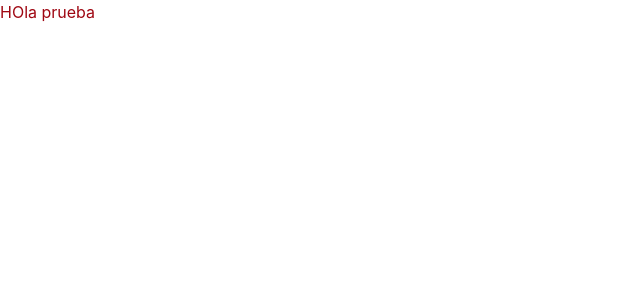
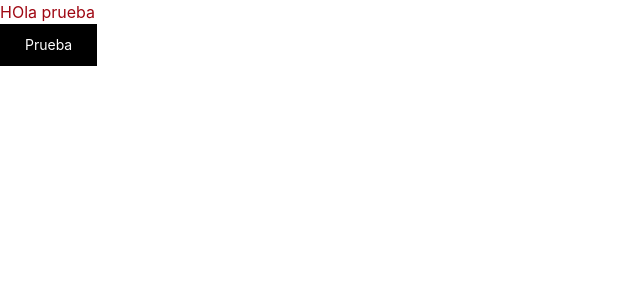
Before and after one commit to SrFlesky/reto_fullstack, a React (Vite) app: page / in a window 1280 px wide. Shown: the top 300 px of the page, without its empty margins (0-640 px from the left). Built offline with nearby package versions, Linux system fonts and the light colour scheme.

Commit message:
feat(atoms): agregado el boton como primer componente

```diff
--- a/src/components/atoms/Button.jsx
+++ b/src/components/atoms/Button.jsx
@@ -0,0 +1,19 @@
+export function Button({
+  text,
+  onClick,
+  disabled = false,
+  type = "button",
+  fullWidth = false,
+}) {
+  return (
+    <button
+      type={type}
+      onClick={onClick}
+      disabled={disabled}
+      fullWidth={fullWidth}
+      className="px-6 py-2.5 text-sm bg-black text-white border border-black hover:bg-white hover:text-black"
+    >
+      {text}
+    </button>
+  );
+}
--- a/src/pages/home/Home.jsx
+++ b/src/pages/home/Home.jsx
@@ -1,7 +1,11 @@
+import { Button } from "../../components/atoms/Button";
+
 export function Home() {
   return (
     <>
       <div className="text-red-800">HOla prueba</div>
+
+      <Button text="Prueba"></Button>
     </>
   );
 }
```
Also changed, not shown: src/components/atoms/Input.jsx (added).
